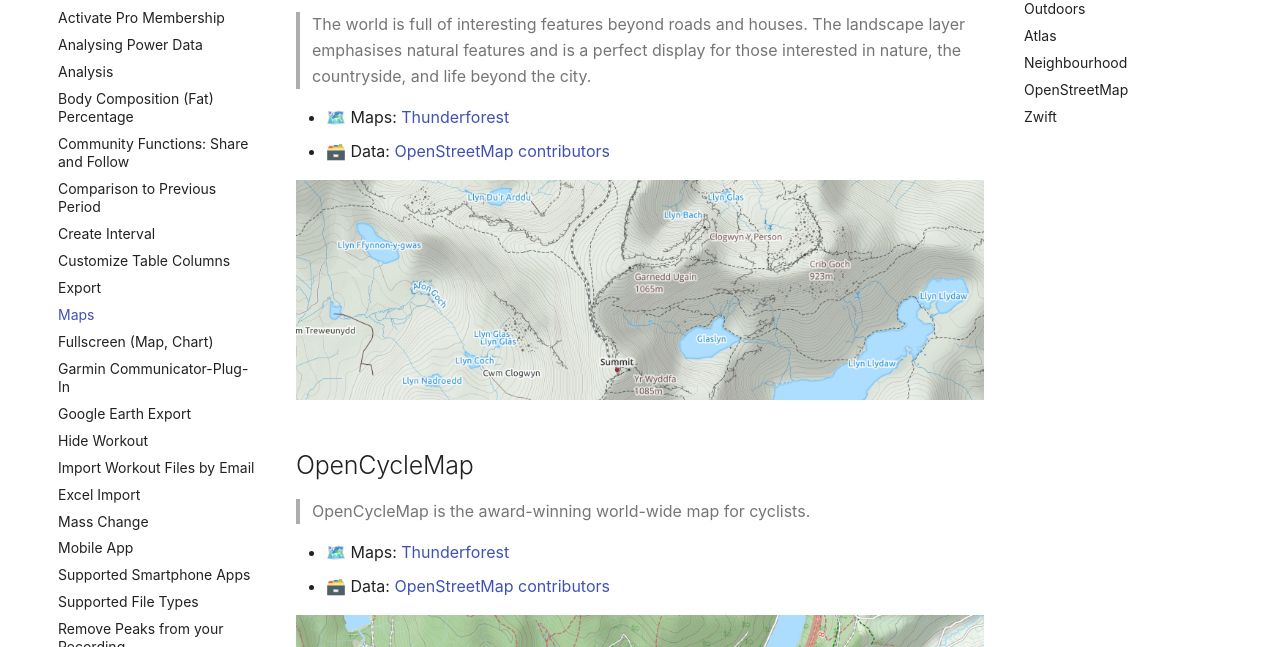
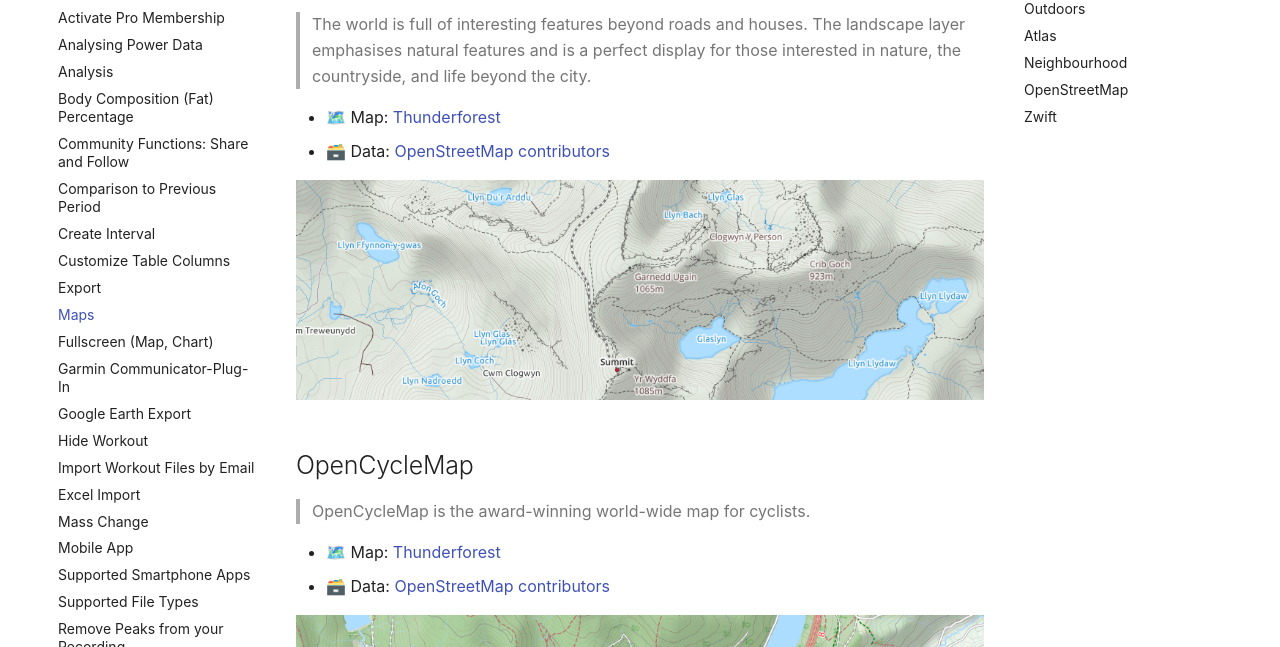
Before and after one commit to velohero-com/help, an MkDocs documentation site: the page built from docs/maps.md, in a window 1280 px wide and 900 px high, scrolled down 198 px. Shown: the part 153-800 px from the top of the window. Built offline with MkDocs 1.6.1 and Material for MkDocs 9.7.7, drawn with Linux system fonts in a browser that asks for light colours.

Commit message:
map without s

```diff
--- a/docs/maps.md
+++ b/docs/maps.md
@@ -9,7 +9,7 @@ You can temporarily choose a different map style by clicking on the upper right
 > The world is full of interesting features beyond roads and houses.
 > The landscape layer emphasises natural features and is a perfect display for those interested in nature, the countryside, and life beyond the city.
 
-* 🗺️ Maps: [Thunderforest](https://www.thunderforest.com/)
+* 🗺️ Map: [Thunderforest](https://www.thunderforest.com/)
 * 🗃️ Data: [OpenStreetMap contributors](https://www.openstreetmap.org/copyright)
 
 ![Screenshot: Landscape Map Style](img/maps/landscape.png)
@@ -18,7 +18,7 @@ You can temporarily choose a different map style by clicking on the upper right
 
 > OpenCycleMap is the award-winning world-wide map for cyclists.
 
-* 🗺️ Maps: [Thunderforest](https://www.thunderforest.com/)
+* 🗺️ Map: [Thunderforest](https://www.thunderforest.com/)
 * 🗃️ Data: [OpenStreetMap contributors](https://www.openstreetmap.org/copyright)
 
 ![Screenshot: OpenCycleMap Map Style](img/maps/opencyclemap.png)
```
